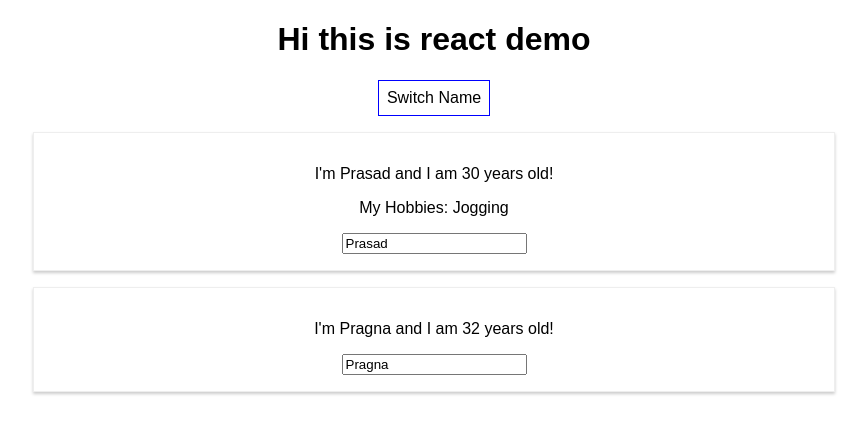
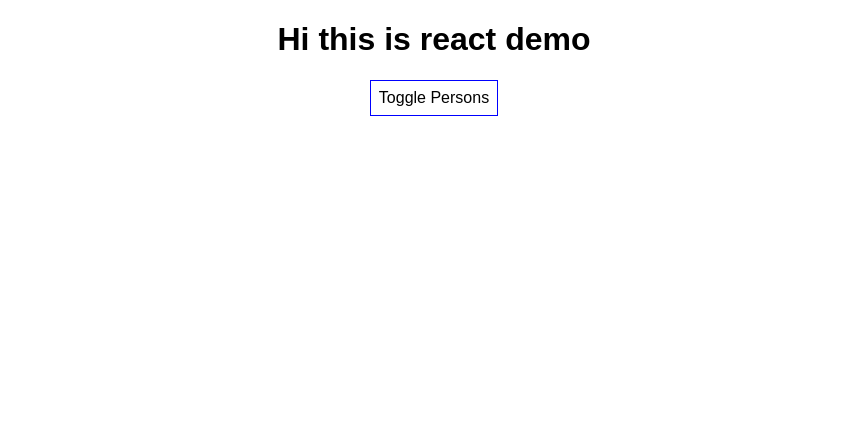
Before and after one commit to PRASAD2344/react-demo-1, a React (Create React App) app: page / in a window 1280 px wide. Shown: the top 434 px of the page, without its empty margins (206-1073 px from the left). Built offline with nearby package versions, Linux system fonts and the light colour scheme.

Commit message:
Conditional dom inclusion using terinary operator

```diff
--- a/src/App.js
+++ b/src/App.js
@@ -8,7 +8,8 @@ import React, { Component } from 'react';
      persons: [
        {name: 'Prasad',age: 30},
        {name: 'Pragna',age: 32},
-     ]
+     ],
+     showPersons: false
    }
 
    switchNameHandler = () => {
@@ -25,6 +26,12 @@ import React, { Component } from 'react';
     })
    }
 
+   togglerPersonsHandler = () => {
+    this.setState({
+      showPersons: !this.state.showPersons
+    })
+   }
+
    render() {
      const buttonStyle = {
        backgroundColor: 'white',
@@ -37,8 +44,11 @@ import React, { Component } from 'react';
        <div className="App">
         <h1>Hi this is react demo</h1>
         <button
-          onClick={this.switchNameHandler}
-          style={buttonStyle}>Switch Name</button>
+          onClick={this.togglerPersonsHandler}
+          style={buttonStyle}>Toggle Persons
+        </button>
+        {this.state.showPersons ?
+          <div>
             <Person
               name={this.state.persons[0].name}
               age={this.state.persons[0].age}
@@ -48,6 +58,8 @@ import React, { Component } from 'react';
               name={this.state.persons[1].name}
               age={this.state.persons[1].age}/>
           </div>
+       : null}
+      </div>
      );
      //return React.createElement('div',{className: 'App'},React.createElement('h1',null,'This is react App!!'));
    }
```
Lines whose indentation alone changed are shown as unchanged.
